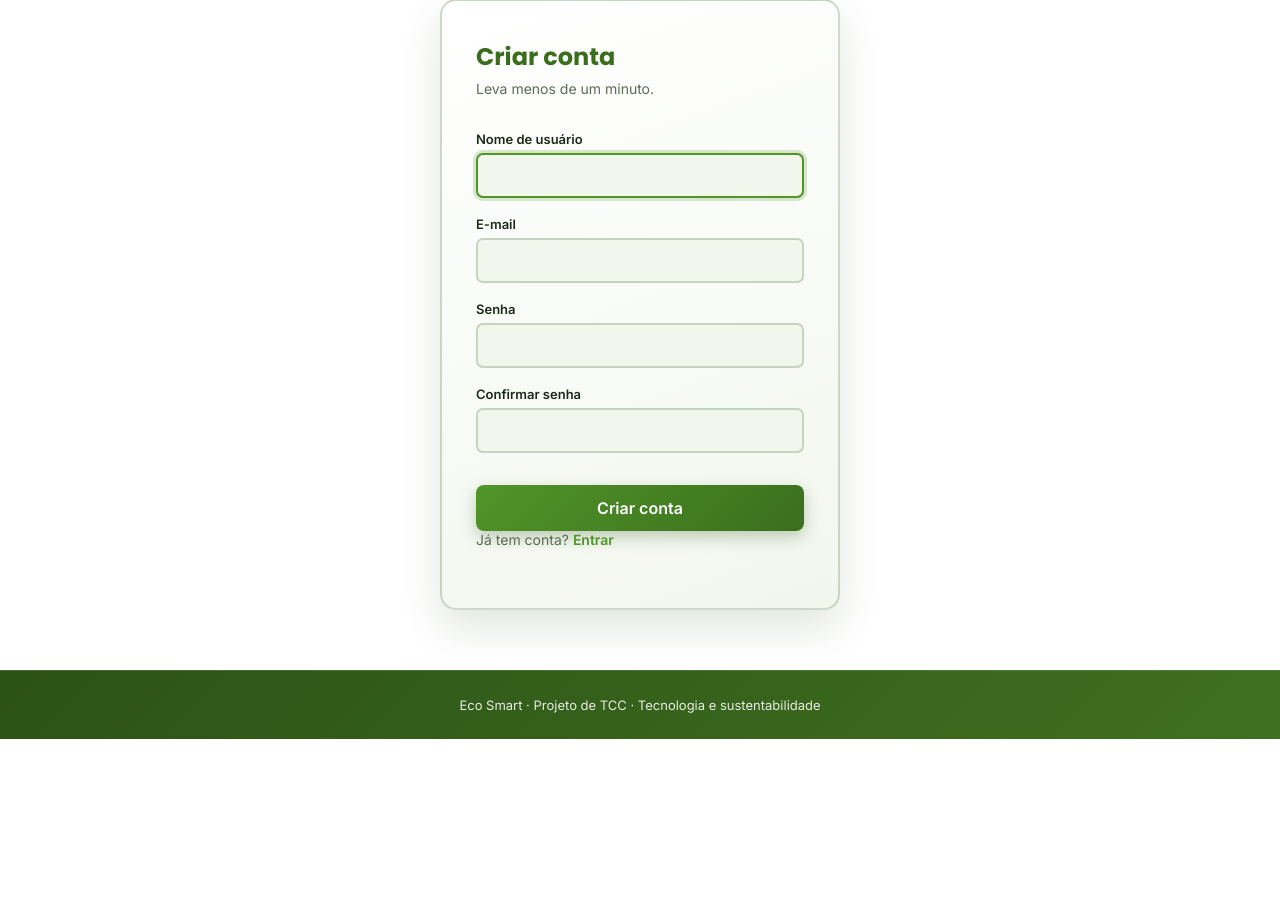
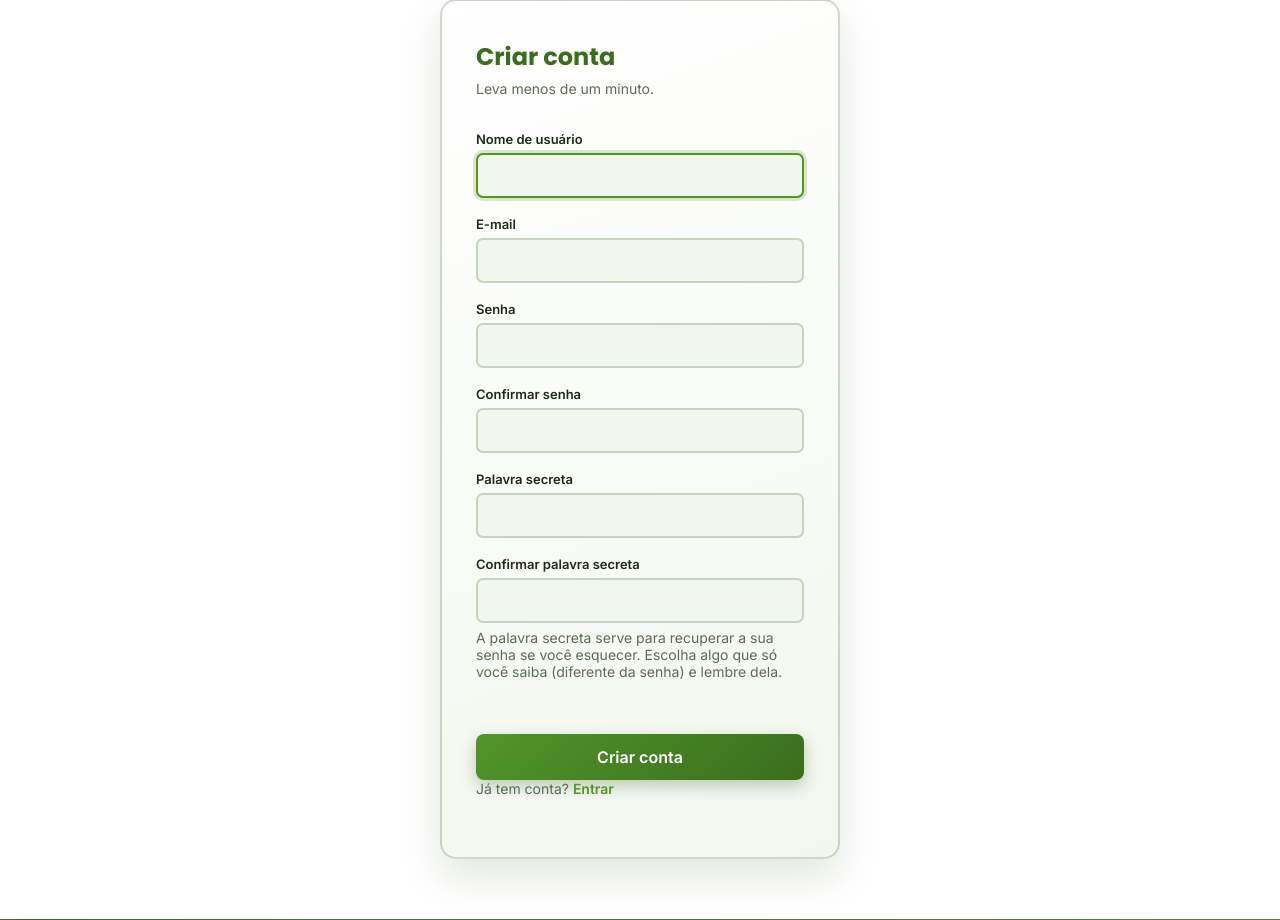
Before and after one commit to jlcanal20-star/EcoSmart, a Flask app: page /cadastro in a window 1280 px wide. Shown: the part 178-1098 px from the top of the page. Before the commit the page ends 917 px from the top, so only its background shows below. Run offline with Flask 3, Linux system fonts and the light colour scheme; data comes from the database, SQL or seed files in the repository; data that the repository does not hold is empty.

Commit message:
Enhance cadastro.html with secret word fields
Added fields for secret word and confirmation in registration form.

```diff
--- a/templates/cadastro.html
+++ b/templates/cadastro.html
@@ -21,6 +21,17 @@
         <label for="confirmar">Confirmar senha</label>
         <input type="password" id="confirmar" name="confirmar" minlength="6" required>
 
+        <label for="palavra_secreta">Palavra secreta</label>
+        <input type="password" id="palavra_secreta" name="palavra_secreta" minlength="4" autocomplete="off" required>
+
+        <label for="confirmar_palavra">Confirmar palavra secreta</label>
+        <input type="password" id="confirmar_palavra" name="confirmar_palavra" minlength="4" autocomplete="off" required>
+
+        <p class="texto-form">
+          A palavra secreta serve para recuperar a sua senha se você esquecer.
+          Escolha algo que só você saiba (diferente da senha) e lembre dela.
+        </p>
+
         <button type="submit">Criar conta</button>
       </form>
 
```
